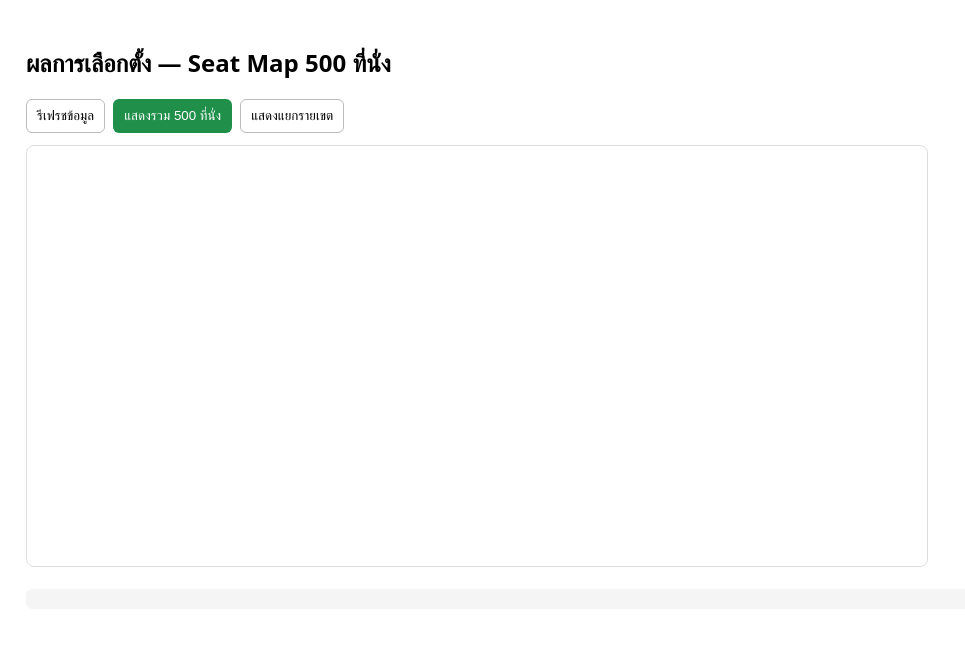
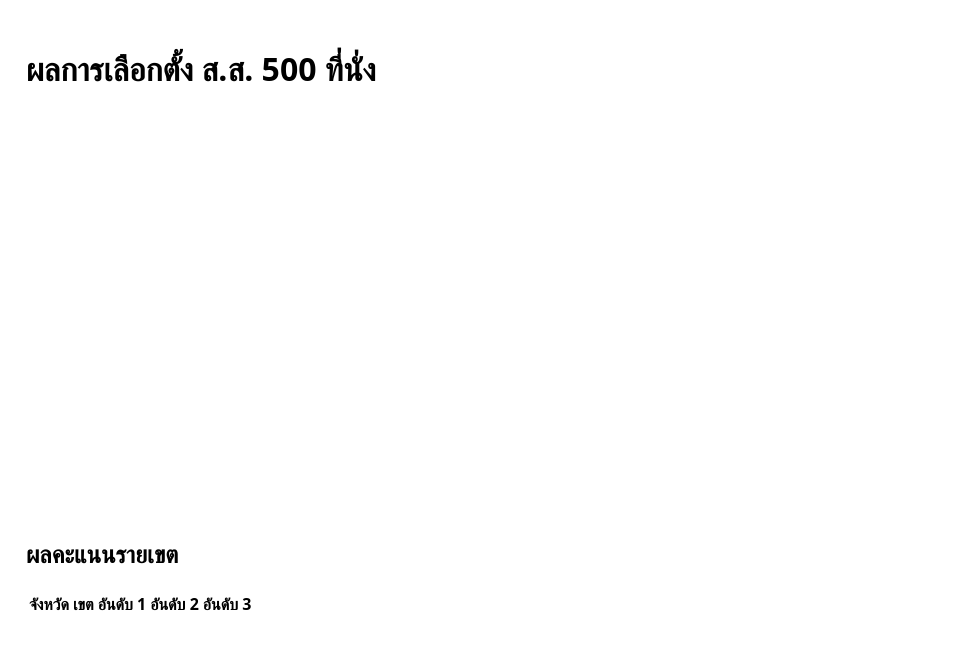
Before and after one commit to ChiangMaiForward/thai-election, a plain HTML site: page index.html in a window 1280 px wide. Shown: the whole page, without its empty margins (0-965 px from the left). Drawn offline with Linux system fonts and the light colour scheme; no server answers.

Commit message:
Update index.html

```diff
--- a/index.html
+++ b/index.html
@@ -1,27 +1,30 @@
-<!doctype html>
+<!DOCTYPE html>
 <html lang="th">
 <head>
-    <meta charset="utf-8" />
-    <meta name="viewport" content="width=device-width,initial-scale=1" />
-    <title>ผลการเลือกตั้ง - Seat Map</title>
-    <link rel="stylesheet" href="/css/style.css">
+  <meta charset="UTF-8">
+  <title>ผลการเลือกตั้ง ส.ส. 500 ที่นั่ง</title>
+  <link rel="stylesheet" href="/css/style.css">
 </head>
 <body>
-    <h2>ผลการเลือกตั้ง — Seat Map 500 ที่นั่ง</h2>
-    <div class="controls">
-      <button id="refreshBtn" class="btn">รีเฟรชข้อมูล</button>
-      <button id="viewTotal" class="btn primary">แสดงรวม 500 ที่นั่ง</button>
-      <button id="viewByConstituency" class="btn">แสดงแยกรายเขต</button>
-      <div style="margin-left:auto" id="lastUpdated"></div>
-    </div>
+  <h1>ผลการเลือกตั้ง ส.ส. 500 ที่นั่ง</h1>
 
-    <div id="barsContainer"></div>
-    <div id="seatmap"></div>
-    <div class="legend" id="legend"></div>
-    <div class="info" id="info"></div>
-    <div class="tooltip" id="tooltip"></div>
-    <div id="districts"></div>
+  <section id="summary">
+    <canvas id="seatMap" width="800" height="400"></canvas>
+    <div id="bars"></div>
+  </section>
 
-    <script src="/js/script.js" defer></script>
+  <section id="table">
+    <h2>ผลคะแนนรายเขต</h2>
+    <table id="districtTable">
+      <thead>
+        <tr>
+          <th>จังหวัด</th><th>เขต</th><th>อันดับ 1</th><th>อันดับ 2</th><th>อันดับ 3</th>
+        </tr>
+      </thead>
+      <tbody></tbody>
+    </table>
+  </section>
+
+  <script src="/js/script.js"></script>
 </body>
 </html>
```
